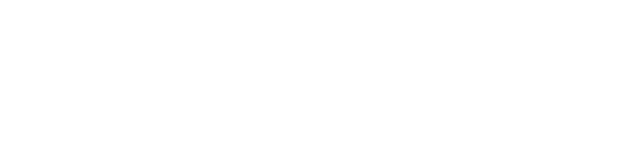
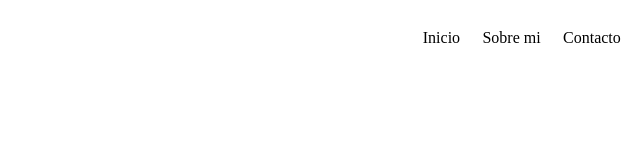
Before and after one commit to FedericoBordini/Blog-Coaching, a plain HTML site: page index.html in a window 1280 px wide. Shown: the whole page, without its empty margins (640-1280 px from the left). Drawn offline with Linux system fonts and the light colour scheme.

Commit message:
main menu

```diff
--- a/index.html
+++ b/index.html
@@ -3,9 +3,16 @@
 <head>
     <meta charset="UTF-8">
     <meta name="viewport" content="width=device-width, initial-scale=1.0">
-    <title>Document</title>
+    <title>Pablo Luis Bordini | Coach Deportivo & Entrenador</title>
+    <link rel="stylesheet" href="style.css">
 </head>
 <body>
-
+    <section>
+        <ul>
+            <a href=""><li>Inicio</li></a>
+            <a href=""><li>Sobre mi</li></a>
+            <a href=""><li>Contacto</li></a>
+        </ul>
+    </section>
 </body>
 </html>
--- a/style.css
+++ b/style.css
@@ -0,0 +1,23 @@
+section {
+    display: flex;
+    justify-content: end;
+}
+
+ul {
+    display: flex;
+    list-style: none;
+    align-content: space-between;
+}
+
+a {
+    text-decoration: none;
+    color: black
+}
+
+a:hover {
+    color: orange;
+}
+
+li {
+    padding: .3rem .7rem;
+}
```
